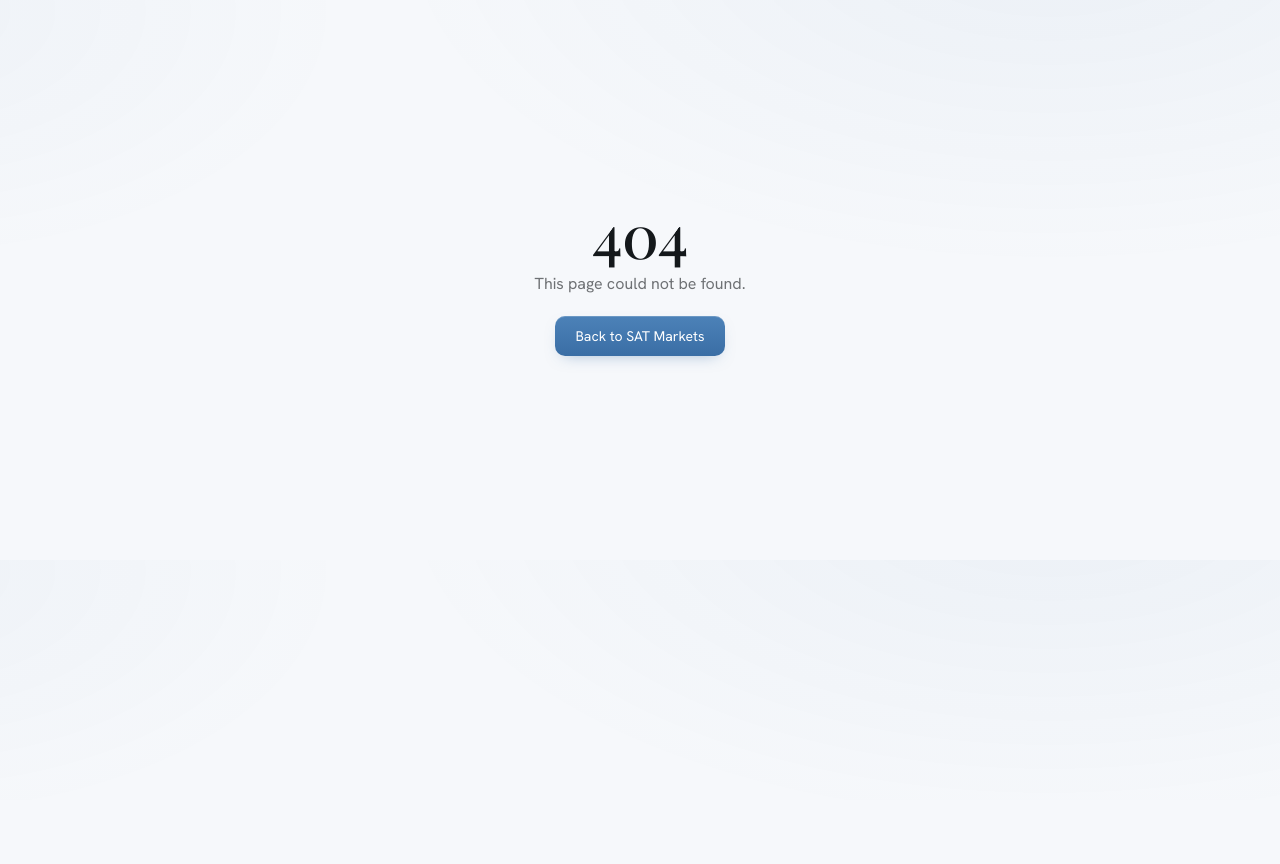
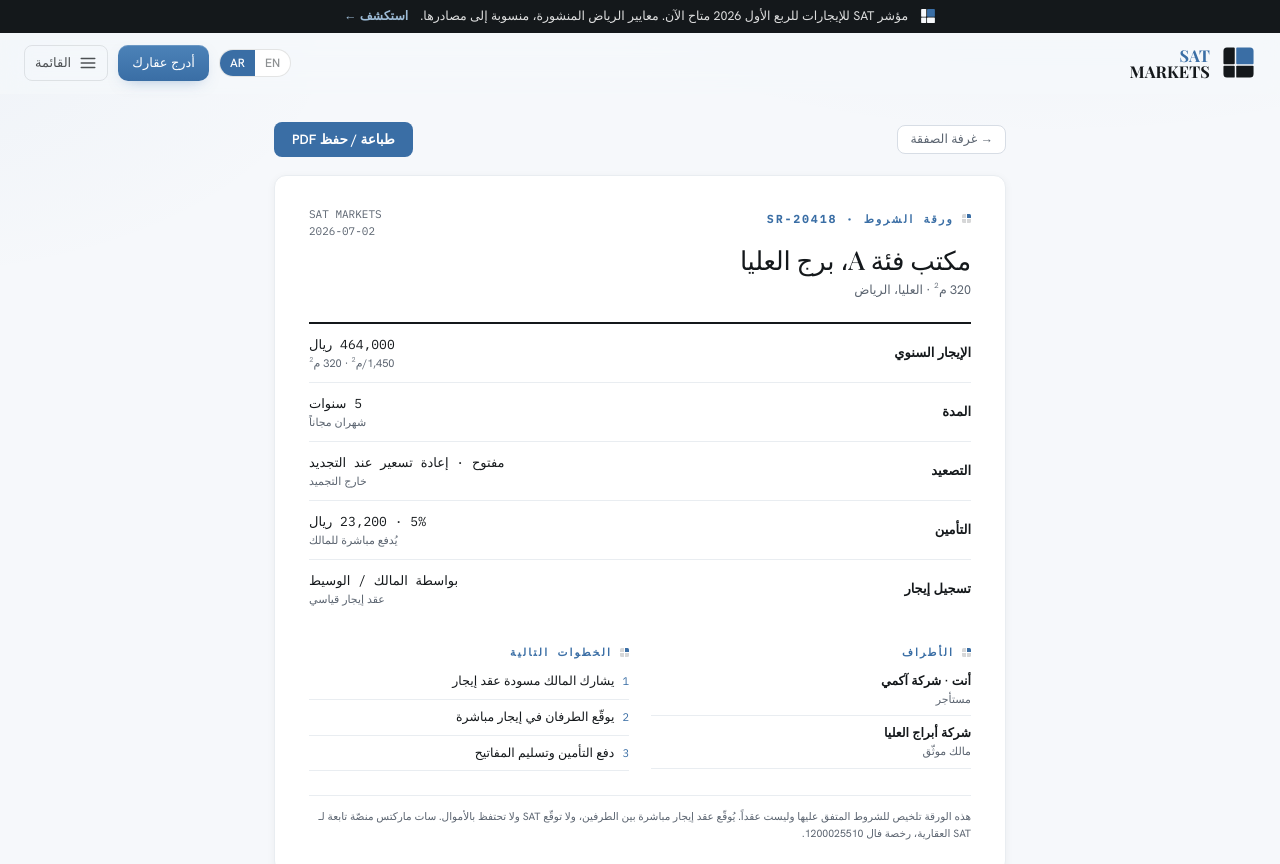
Before and after one commit to saleemzeidan123/satmarkets, a Next.js app: page /ar/deal/termsheet in a window 1280 px wide. Before the commit this address had no page. Shown: the top 864 px of the page. Before the commit the page ends 800 px from the top, so only its background shows below. Built offline with nearby package versions, Linux system fonts and the light colour scheme.

Commit message:
Deal room: printable term sheet page wired to the Download term sheet action, FAL footer, bilingual

```diff
--- a/src/app/[locale]/deal/page.tsx
+++ b/src/app/[locale]/deal/page.tsx
@@ -1,5 +1,6 @@
 import { isLocale } from "@/i18n/config";
 import { notFound } from "next/navigation";
+import Link from "next/link";
 import { Icon } from "@/components/satkit";
 
 export default function DealPage({ params }: { params: { locale: string } }) {
@@ -70,7 +71,7 @@ export default function DealPage({ params }: { params: { locale: string } }) {
        ))}
       </div>
       <div className="row gap10" style={{ marginTop: 16 }}>
-       <span className="btn secondary grow center"><Icon.download size={14} /> {ar ? "تنزيل ورقة الشروط" : "Download term sheet"}</span>
+       <Link href={`/${params.locale}/deal/termsheet`} className="btn secondary grow center" style={{ textDecoration: "none" }}><Icon.download size={14} /> {ar ? "تنزيل ورقة الشروط" : "Download term sheet"}</Link>
        <span className="btn primary grow center">{ar ? "راسل المالك" : "Message the owner"} <Icon.arrow size={15} /></span>
       </div>
      </div>
--- /dev/null
+++ b/src/app/[locale]/deal/termsheet/page.tsx
@@ -0,0 +1,83 @@
+import { isLocale } from "@/i18n/config";
+import { notFound } from "next/navigation";
+import Link from "next/link";
+import PrintButton from "@/components/PrintButton";
+
+export default function TermSheetPage({ params }: { params: { locale: string } }) {
+  if (!isLocale(params.locale)) notFound();
+  const locale = params.locale;
+  const ar = locale === "ar";
+  const terms: [string, string, string][] = ar ? [
+    ["الإيجار السنوي", "464,000 ريال", "1,450/م² · 320 م²"],
+    ["المدة", "5 سنوات", "شهران مجاناً"],
+    ["التصعيد", "مفتوح · إعادة تسعير عند التجديد", "خارج التجميد"],
+    ["التأمين", "5% · 23,200 ريال", "يُدفع مباشرة للمالك"],
+    ["تسجيل إيجار", "بواسطة المالك / الوسيط", "عقد إيجار قياسي"],
+  ] : [
+    ["Annual rent", "464,000 SAR", "1,450/m² · 320 m²"],
+    ["Term", "5 years", "2 months rent-free"],
+    ["Escalation", "Open · re-price at renewal", "Not under the freeze"],
+    ["Deposit", "5% · 23,200 SAR", "Paid direct to landlord"],
+    ["Ejar registration", "By landlord / broker", "Standard Ejar lease"],
+  ];
+  const parties: [string, string][] = ar
+    ? [["أنت · شركة آكمي", "مستأجر"], ["شركة أبراج العليا", "مالك موثّق"]]
+    : [["You · Acme Co.", "Occupier"], ["Olaya Towers Co.", "Verified owner"]];
+  const next: string[] = ar
+    ? ["يشارك المالك مسودة عقد إيجار", "يوقّع الطرفان في إيجار مباشرة", "دفع التأمين وتسليم المفاتيح"]
+    : ["Owner shares the Ejar lease draft", "Both parties sign in Ejar directly", "Deposit paid and keys handed over"];
+  return (
+    <div style={{ maxWidth: 780, margin: "0 auto", padding: "28px 24px 56px", fontFamily: "var(--sans)", color: "var(--ink)" }}>
+      <div className="row between wrap no-print" style={{ marginBottom: 18, gap: 10 }}>
+        <Link href={`/${locale}/deal`} className="chip" style={{ textDecoration: "none" }}>{ar ? "→ غرفة الصفقة" : "← Deal room"}</Link>
+        <PrintButton label={ar ? "طباعة / حفظ PDF" : "Print / save PDF"} />
+      </div>
+      <div className="card" style={{ padding: "30px 34px" }}>
+        <div className="row between wrap" style={{ alignItems: "flex-start", gap: 10 }}>
+          <div>
+            <div className="eyebrow">{ar ? "ورقة الشروط · SR-20418" : "Term sheet · SR-20418"}</div>
+            <h1 className="serif" style={{ fontSize: 26, fontWeight: 500, margin: "10px 0 2px" }}>{ar ? "مكتب فئة A، برج العليا" : "Grade A Office, Olaya Tower"}</h1>
+            <div className="muted" style={{ fontSize: 12.5 }}>{ar ? "320 م² · العليا، الرياض" : "320 m² · Al Olaya, Riyadh"}</div>
+          </div>
+          <div className="mono muted" style={{ fontSize: 11, textAlign: ar ? "left" : "right" }}>SAT MARKETS<br />{new Date().toISOString().slice(0, 10)}</div>
+        </div>
+        <div style={{ marginTop: 22 }}>
+          {terms.map((r, i) => (
+            <div key={i} className="row between" style={{ padding: "11px 0", borderTop: i ? "1px solid var(--silver)" : "2px solid var(--ink)" }}>
+              <span style={{ fontSize: 13, fontWeight: 600 }}>{r[0]}</span>
+              <div style={{ textAlign: ar ? "left" : "right" }}>
+                <div className="mono" style={{ fontSize: 13 }}>{r[1]}</div>
+                <div className="muted" style={{ fontSize: 11 }}>{r[2]}</div>
+              </div>
+            </div>
+          ))}
+        </div>
+        <div style={{ display: "grid", gridTemplateColumns: "1fr 1fr", gap: 22, marginTop: 22 }}>
+          <div>
+            <div className="eyebrow" style={{ fontSize: 10.5 }}>{ar ? "الأطراف" : "Parties"}</div>
+            {parties.map((p, i) => (
+              <div key={i} style={{ padding: "8px 0", borderBottom: "1px solid var(--silver)" }}>
+                <div style={{ fontSize: 12.5, fontWeight: 600 }}>{p[0]}</div>
+                <div className="muted" style={{ fontSize: 11 }}>{p[1]}</div>
+              </div>
+            ))}
+          </div>
+          <div>
+            <div className="eyebrow" style={{ fontSize: 10.5 }}>{ar ? "الخطوات التالية" : "What happens next"}</div>
+            {next.map((n, i) => (
+              <div key={i} className="row gap8" style={{ padding: "8px 0", borderBottom: "1px solid var(--silver)", alignItems: "baseline" }}>
+                <span className="mono" style={{ fontSize: 11, color: "var(--harbor)" }}>{i + 1}</span>
+                <span style={{ fontSize: 12.5 }}>{n}</span>
+              </div>
+            ))}
+          </div>
+        </div>
+        <p className="muted" style={{ fontSize: 10.5, lineHeight: 1.6, marginTop: 24, paddingTop: 12, borderTop: "1px solid var(--silver)" }}>
+          {ar
+            ? "هذه الورقة تلخيص للشروط المتفق عليها وليست عقداً. يُوقّع عقد إيجار مباشرة بين الطرفين، ولا توقّع SAT ولا تحتفظ بالأموال. سات ماركتس منصّة تابعة لـ SAT العقارية، رخصة فال 1200025510."
+            : "This sheet summarises the agreed terms and is not a contract. The Ejar lease is signed directly between the parties; SAT does not sign or hold funds. SAT Markets is a SAT Real Estate platform, FAL licence 1200025510."}
+        </p>
+      </div>
+    </div>
+  );
+}
```
